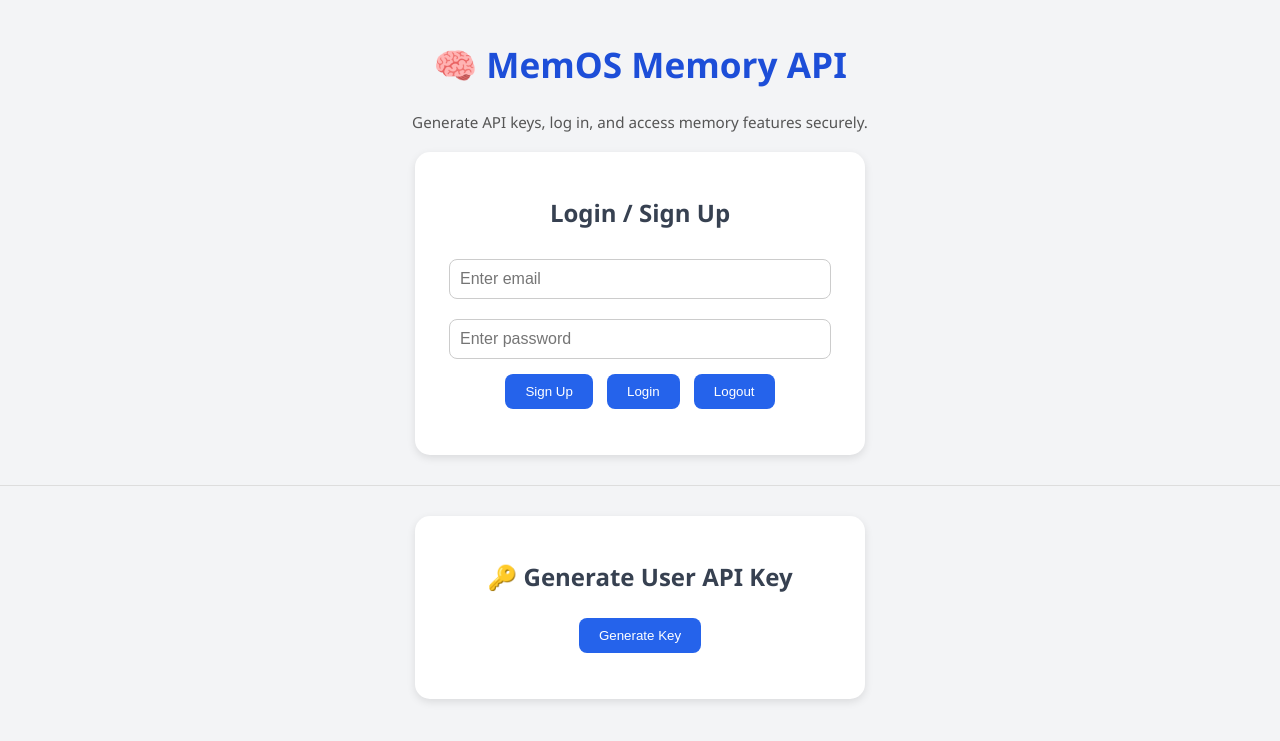
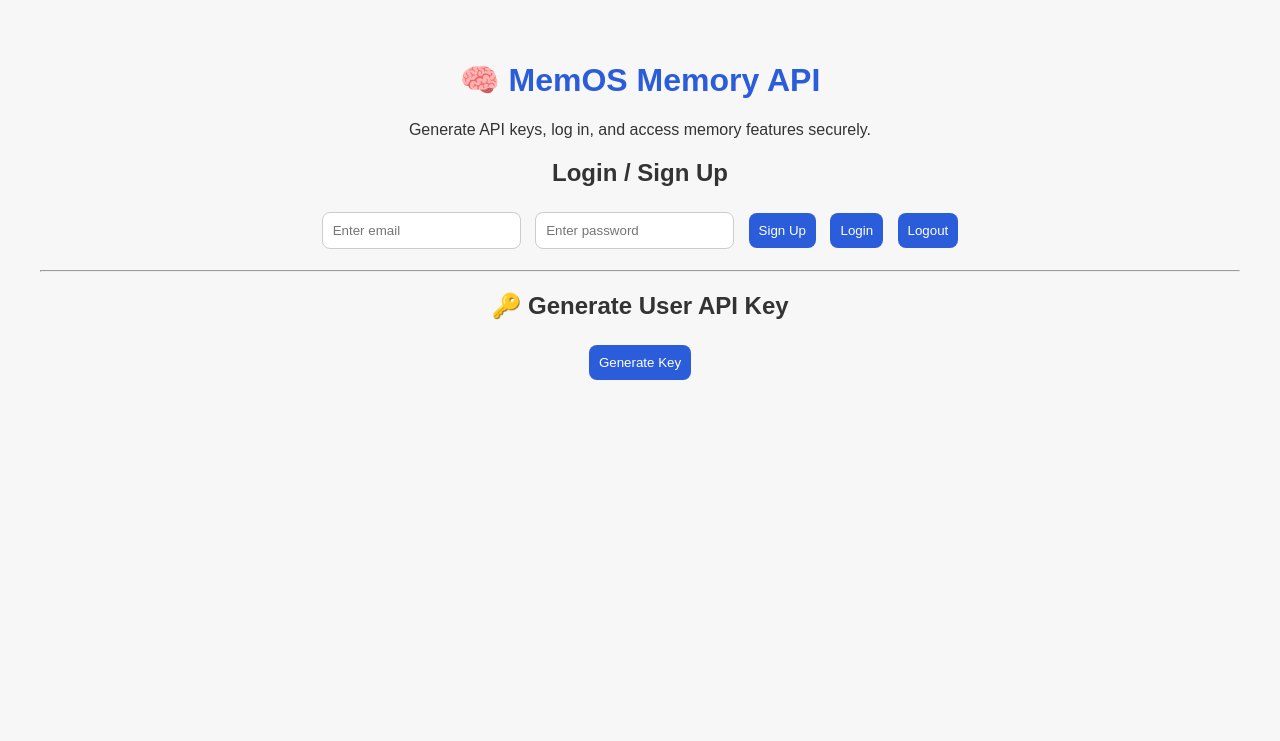
Before and after one commit to SAGEWRL/Memos-api-, a Flask app: page / in a window 1280 px wide. Shown: the top 741 px of the page. Run offline with Flask 3, Linux system fonts and the light colour scheme; some libraries are stand-ins or nearby versions.

Commit message:
Update style.css

```diff
--- a/static/style.css
+++ b/static/style.css
@@ -1,96 +1,30 @@
-/* === Global Styles === */
 body {
-  font-family: "Segoe UI", Tahoma, Geneva, Verdana, sans-serif;
-  background: #f3f4f6;
+  font-family: Arial, sans-serif;
+  background: #f7f7f7;
+  color: #333;
+  text-align: center;
   margin: 0;
-  padding: 0;
-  text-align: center;
-  color: #222;
+  padding: 40px;
 }
 
-/* === Header === */
 h1 {
-  color: #1d4ed8;
-  margin-top: 40px;
-  font-size: 2.2em;
+  color: #2b5cd9;
 }
 
-h2 {
-  color: #374151;
-}
-
-/* === Container Sections === */
-#auth-section,
-#key-section {
-  background: white;
-  margin: 20px auto;
-  padding: 25px;
-  border-radius: 15px;
-  max-width: 400px;
-  box-shadow: 0 3px 8px rgba(0, 0, 0, 0.1);
-}
-
-input {
-  width: 90%;
+input, button {
+  margin: 5px;
   padding: 10px;
-  margin: 10px 0;
+  border-radius: 8px;
   border: 1px solid #ccc;
-  border-radius: 8px;
-  font-size: 1em;
 }
 
 button {
-  background-color: #2563eb;
+  cursor: pointer;
+  background: #2b5cd9;
   color: white;
   border: none;
-  border-radius: 8px;
-  padding: 10px 20px;
-  margin: 5px;
-  cursor: pointer;
-  transition: 0.3s;
 }
 
 button:hover {
-  background-color: #1d4ed8;
+  background: #1a3c9e;
 }
-
-p {
-  font-size: 0.95em;
-  color: #555;
-}
-
-hr {
-  border: none;
-  height: 1px;
-  background: #ddd;
-  margin: 30px 0;
-}
-
-/* === Key Display === */
-#key-display {
-  font-weight: bold;
-  color: #111;
-  margin-top: 15px;
-}
-
-/* === Admin Page Styles === */
-.key-entry {
-  background: #fff;
-  padding: 12px;
-  border-radius: 10px;
-  margin: 10px auto;
-  width: 80%;
-  box-shadow: 0 2px 5px rgba(0,0,0,0.05);
-}
-
-.key-entry button {
-  background-color: #10b981;
-}
-
-.key-entry button.delete {
-  background-color: #ef4444;
-}
-
-.key-entry button:hover {
-  opacity: 0.8;
-}
```
